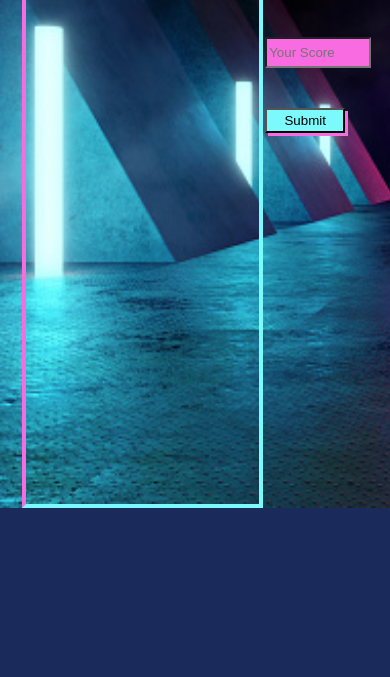
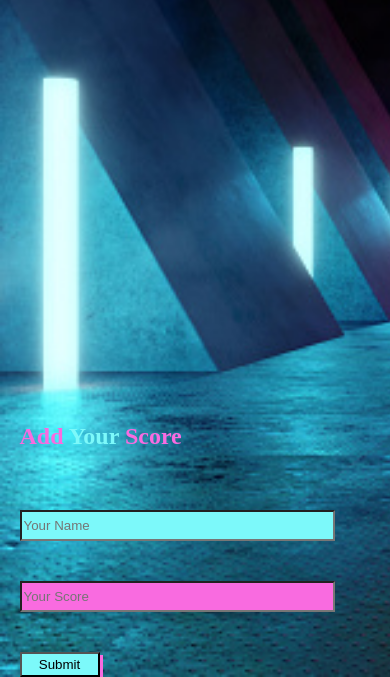
Before and after one commit to Ogaga01/Microverse-Leadersboard-API, a website built with webpack: page src/index.html in a window 390 px wide. Shown: the part 187-864 px from the top of the page. Built offline with nearby package versions, Linux system fonts and the light colour scheme.

Commit message:
Add mobile styling

```diff
--- a/src/style.css
+++ b/src/style.css
@@ -103,3 +103,41 @@ input {
 .score-input {
   background-color: #F96BE0;
 }
+
+@media all and (max-width: 720px) {
+  body {
+  background-color: #1A2B5B;
+  background-image: url(./Assets/ldb.jpg);
+  background-repeat: no-repeat;
+  background-size: cover;
+  margin: 0;
+  padding: 0;
+}
+
+main {
+  width: 90%;
+  margin-left: 5%;
+  margin-top: 5%;
+  display: flex;
+  gap: 0;
+  flex-direction: column;
+  justify-content: space-between;
+  height: 100vh;
+}
+
+.container {
+  width: 90%;
+  height: auto;
+  border-right: 4px solid #7CF9FA;
+  border-left: 4px solid #F96BE0;
+  border-top: 4px solid #F96BE0;
+  border-bottom: 4px solid #7CF9FA;
+}
+
+.add-score {
+  display: flex;
+  flex-direction: column;
+  width: 90%;
+  gap: 40px;
+}
+}
```
